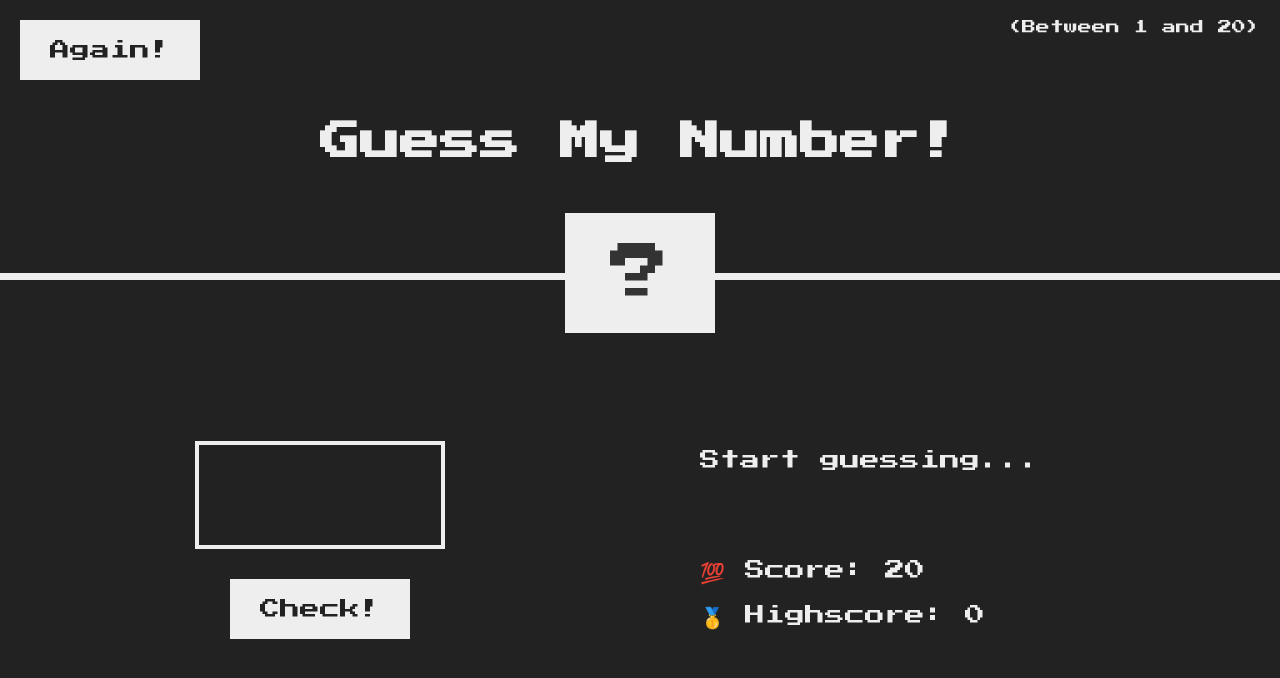
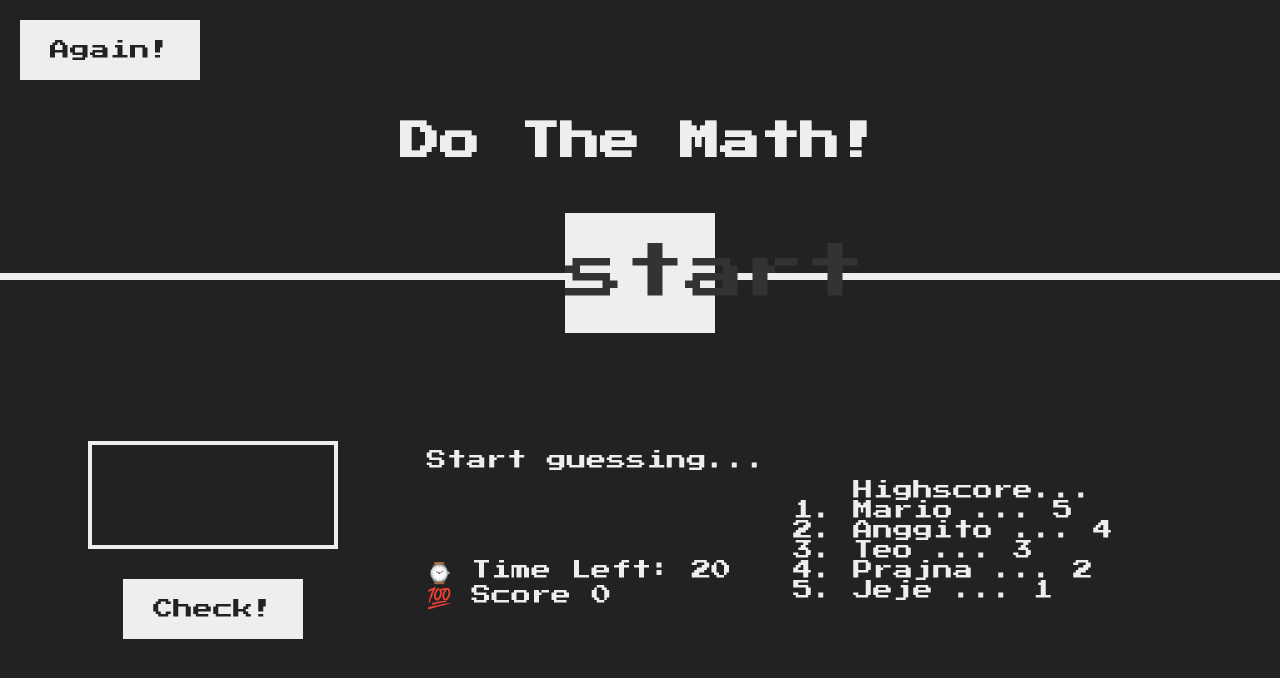
Before and after one commit to yusupss/internship-js-assessment, a plain HTML site: page index.html in a window 1280 px wide. Drawn offline with Linux system fonts and the light colour scheme.

Commit message:
add new highscore section and timer

```diff
--- a/index.html
+++ b/index.html
@@ -9,10 +9,9 @@
   </head>
   <body>
     <header>
-      <h1>Guess My Number!</h1>
-      <p class="between">(Between 1 and 20)</p>
+      <h1>Do The Math!</h1>
       <button class="btn again">Again!</button>
-      <div class="number">?</div>
+      <div class="number">start</div>
     </header>
     <main>
       <section class="left">
@@ -21,10 +20,18 @@
       </section>
       <section class="right">
         <p class="message">Start guessing...</p>
-        <p class="label-score">💯 Score: <span class="score">20</span></p>
-        <p class="label-highscore">
-          🥇 Highscore: <span class="highscore">0</span>
-        </p>
+        <p class="label-time">⌚ Time Left: <span class="time">20</span></p>
+        <p class="label-score">💯 Score <span class="score">0</span></p>
+      </section>
+      <section class="right">
+        <p class="label-highscore">Highscore...</p>
+        <ol class="highscore">
+          <li value="1"></li>
+          <li></li>
+          <li></li>
+          <li></li>
+          <li></li>
+        </ol>
       </section>
     </main>
     <script src="script.js"></script>
```
